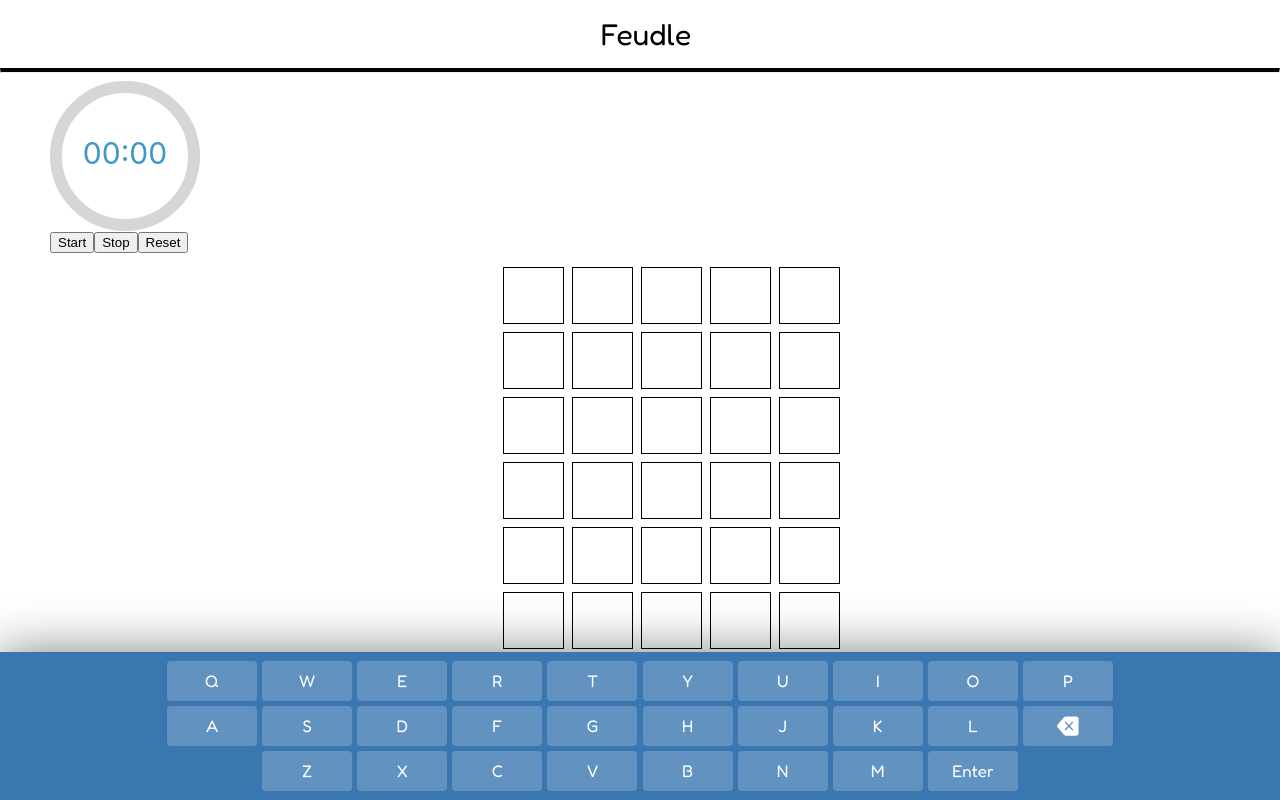
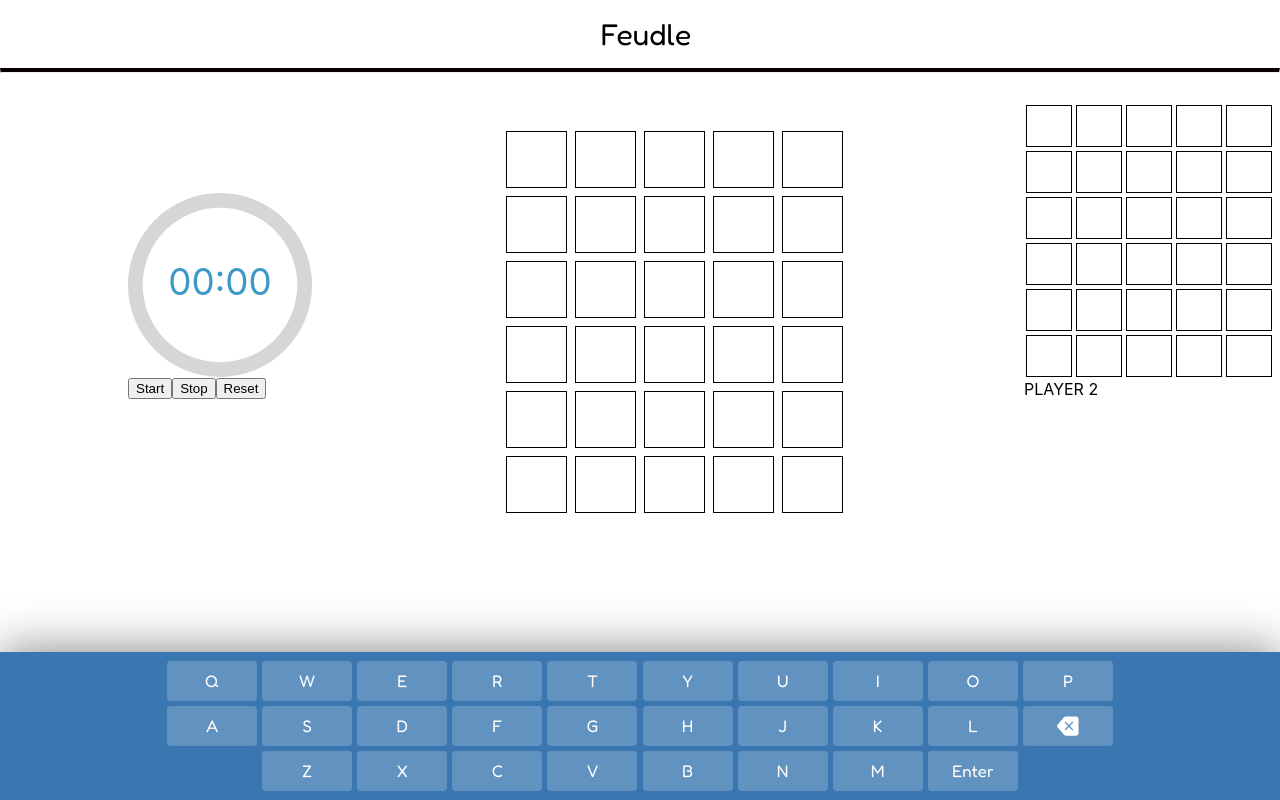
Before and after one commit to abhinildutt/feudle-2.0, a React (Create React App) app: page / in a window 1280 px wide. Built offline with nearby package versions, Linux system fonts and the light colour scheme.

Commit message:
Added player2 boxes and positioned timer

```diff
--- a/src/App.js
+++ b/src/App.js
@@ -1,5 +1,6 @@
 import "./App.css";
 import Box_player1 from "./components/Board/Box_player1.js";
+import Box_player2 from "./components/Board/Box_player2.js";
 import Keyboard from "./components/Keyboard/Keyboard";
 import Timer from "./components/Timer/Timer";
 
@@ -15,7 +16,7 @@ function App() {
       <body>
         <Timer />
         <Box_player1 />
-        {/* <Box_player2/> */}
+        <Box_player2/>
         <Keyboard />
       </body>
     </>
--- a/src/components/Board/Box_player1.css
+++ b/src/components/Board/Box_player1.css
@@ -1,5 +1,5 @@
 .body-boxes {
-   width: 350px; margin-top: 4vh; margin-left: 39vw; margin-right: 35vw; float: left; display: inline-block;
+   width: 350px; margin-top: -27vh; margin-left: 39.2vw; margin-right: 35vw;
 }
 
 .lines {
--- a/src/components/Board/Box_player2.css
+++ b/src/components/Board/Box_player2.css
@@ -3,10 +3,12 @@
 }
 
 .lines2 {
-    margin: 1px; height: 47px;
+    margin: 1px; height: 5vh;
 }
 
 .body-boxes2 {
+    overflow: hidden;
+    /* border: 1px solid black; */
+    margin-top: -30vh;
     margin-left: 80vw;
-    height: 100px;
 }
--- a/src/components/Board/Box_player2.js
+++ b/src/components/Board/Box_player2.js
@@ -27,6 +27,7 @@ export default class Box_player2 extends React.Component {
                 {this.render_lines(4)}
                 {this.render_lines(5)}
                 {this.render_lines(6)}
+                PLAYER 2
             </div>
         )
     }
--- a/src/components/Timer/Timer.css
+++ b/src/components/Timer/Timer.css
@@ -1,3 +1,8 @@
 .timer-position {
-    margin-left: 50px;
+    border: "1px solid black";
+    margin-top: 15vh;
+    margin-left: 10vw;
+    width: 23vh;
+    height: 150px;
+    float: "left";
 }
--- a/src/components/Timer/Timer.js
+++ b/src/components/Timer/Timer.js
@@ -25,7 +25,7 @@ const Timer = () => {
   const percentage = Math.round(((Math.floor((time / 1000) % 300)) / 300.0) * 100);
 
   return (
-    <div style={{ width: 150, height: 150 }} class="timer-position">
+    <div class="timer-position">
       <CircularProgressbar value={percentage} text={minutes + ":" + seconds} />
       <button onClick={() => setTimerOn(true)}>Start</button>
       <button onClick={() => setTimerOn(false)}>Stop</button>
```
